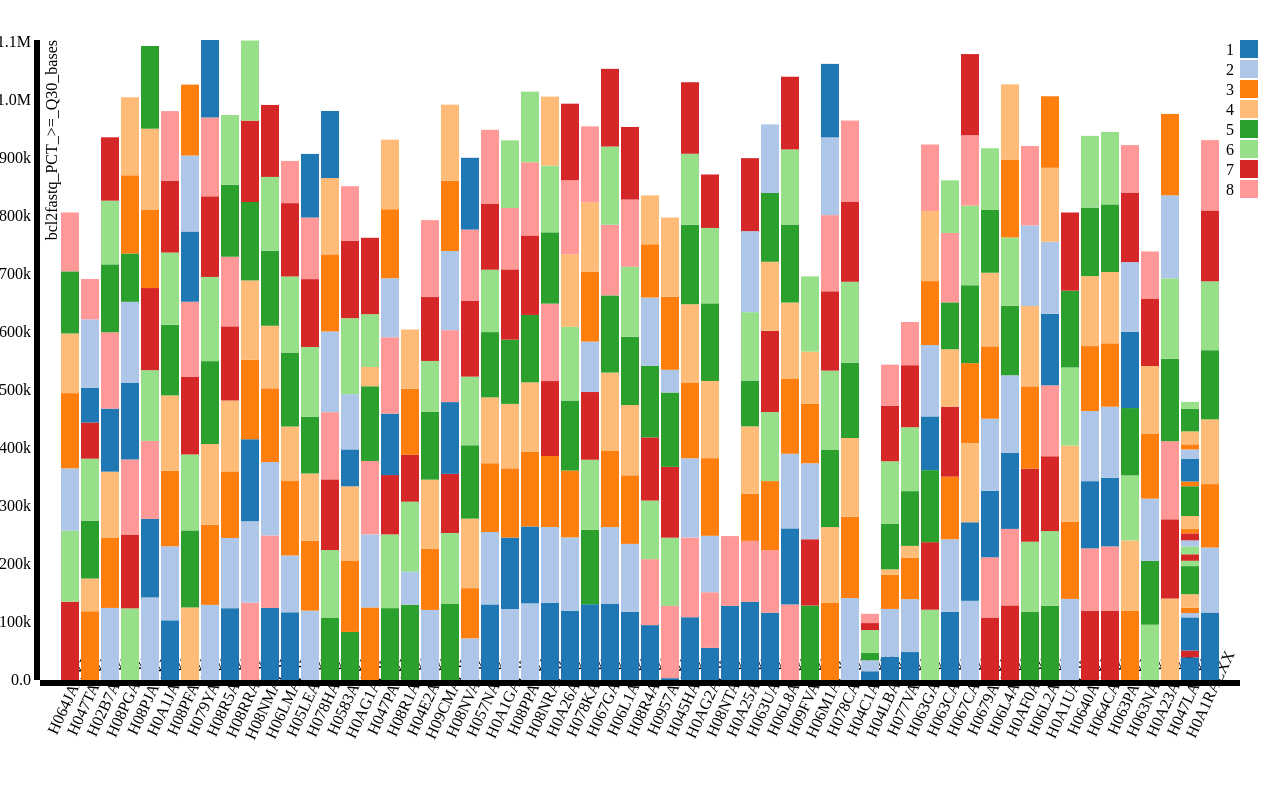
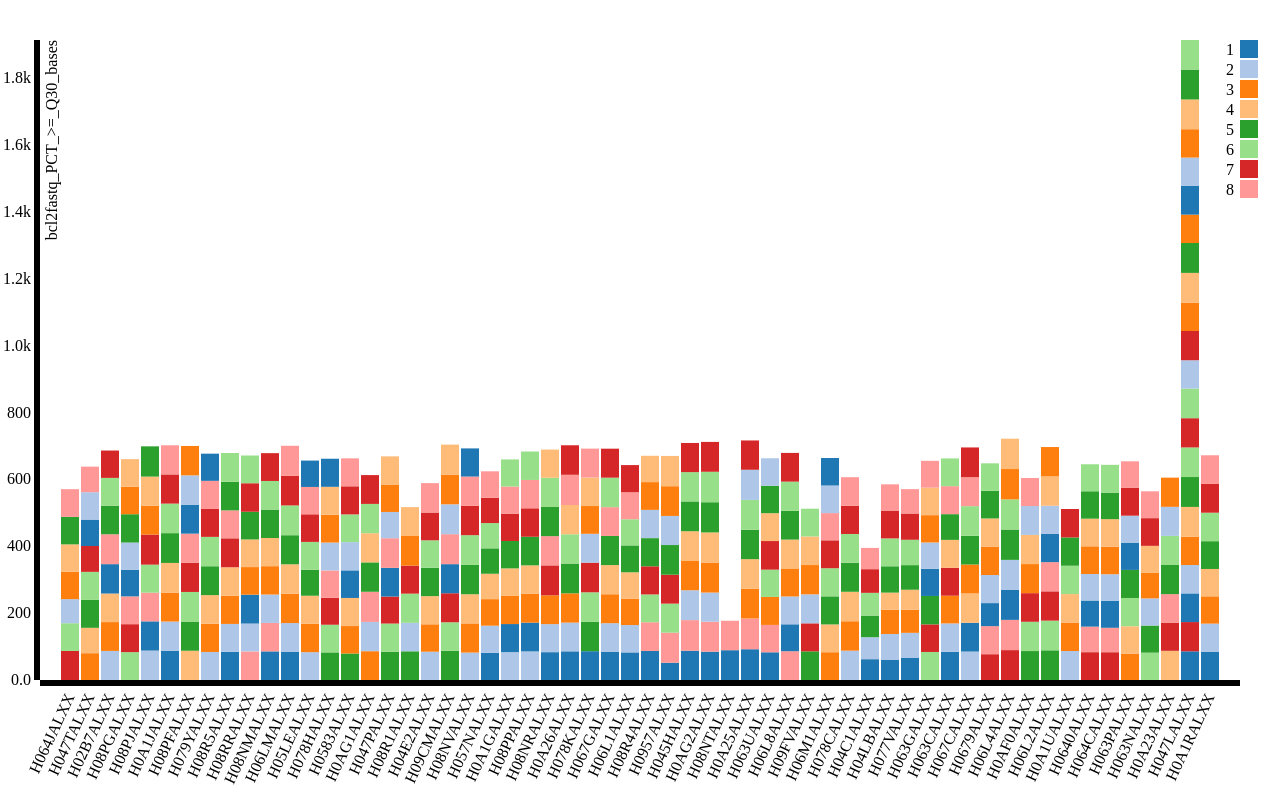
Before and after one commit to nkbt/healthhack2014, a plain HTML site: page index.html in a window 1280 px wide. Drawn offline with Linux system fonts and the light colour scheme.

Commit message:
Separating chart data feeder, fix x-axis labels

```diff
--- a/index.html
+++ b/index.html
@@ -19,9 +19,13 @@
 <body>
 
 <div ng-controller="Fullscreen">
+
   <chart src="./data/141023_qcdata_cleaned.output.csv"
-         y="isaac_Yield_(MBases)"
+         y="bcl2fastq_PCT_>=_Q30_bases"
       ></chart>
+
+
+  <!--isaac_Yield_(MBases)-->
 </div>
 
 </body>
--- a/js/app/chart.js
+++ b/js/app/chart.js
@@ -6,7 +6,17 @@
     'shared.underscore'
   ])
 
-    .directive('chart', ['d3', '_', function (d3, _) {
+    .factory('chartData', ['d3', '_', function(d3, _) {
+
+
+      return function(src, dataReady) {
+        return d3.csv(src, dataReady);
+      };
+
+
+    }])
+
+    .directive('chart', ['d3', '_', 'chartData', function (d3, _, chartData) {
 
 
       function rescale() {
@@ -22,9 +32,10 @@
         this.yScale.range([this.height(), 0]);
 
         this.vis.select('.x.axis')
-          .attr('transform', 'translate(0,' + this.height() + ')')
+          .attr('transform', 'translate(0,' + (this.height()) + ')')
           .call(this.xAxis)
           .selectAll('text')
+          .style('text-anchor', 'end')
           .attr('dx', '-0.8em')
           .attr('dy', '0.15em');
 
@@ -121,7 +132,7 @@
           .attr('y', 6)
           .attr('dy', '.71em')
           .style('text-anchor', 'end')
-          .text('bcl2fastq_PCT_>=_Q30_bases');
+          .text(this.metrics.y);
 
 
         this.bar = this.vis.selectAll('.bar')
@@ -227,7 +238,9 @@
         };
 
         createChart.call(chart, $element.find('svg')[0]);
-        d3.csv(attr.src, dataReady.bind(chart));
+
+        chartData(attr.src, dataReady.bind(chart));
+
         $scope.$watch('dimensions', _.debounce(rescale.bind(chart), 1000), true);
       }
 
```
